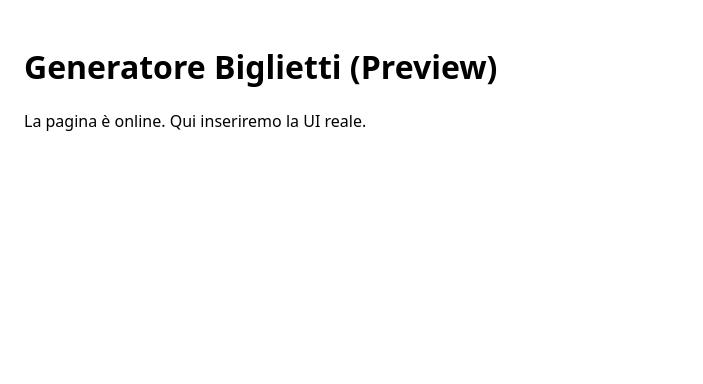
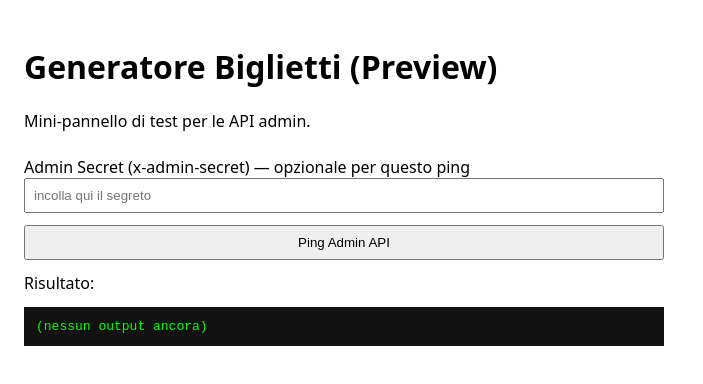
Before and after one commit to edysma/xmas-events-app, a Next.js app: page /admin/generator in a window 1280 px wide. Shown: the top 384 px of the page, without its empty margins (0-703 px from the left). Built offline with nearby package versions, Linux system fonts and the light colour scheme.

Commit message:
Update page.tsx

```diff
--- a/app/admin/generator/page.tsx
+++ b/app/admin/generator/page.tsx
@@ -1,8 +1,61 @@
+// app/admin/generator/page.tsx
+'use client';
+
+import React from 'react';
+
 export default function Page() {
+  const [secret, setSecret] = React.useState('');
+  const [result, setResult] = React.useState<string>('');
+  const [loading, setLoading] = React.useState(false);
+
+  async function handlePing() {
+    setLoading(true);
+    setResult('');
+    try {
+      const res = await fetch('/api/admin-ping', {
+        method: 'GET',
+        headers: {
+          // Non obbligatoria per /api/admin-ping, ma lasciamo lo schema
+          'x-admin-secret': secret || ''
+        },
+      });
+      const text = await res.text();
+      setResult(text);
+    } catch (err: any) {
+      setResult(String(err?.message || err));
+    } finally {
+      setLoading(false);
+    }
+  }
+
   return (
-    <main style={{padding:'24px', fontFamily:'system-ui'}}>
+    <main style={{ padding: 24, fontFamily: 'system-ui, -apple-system, Segoe UI, Roboto, Helvetica, Arial' }}>
       <h1>Generatore Biglietti (Preview)</h1>
-      <p>La pagina è online. Qui inseriremo la UI reale.</p>
+      <p>Mini-pannello di test per le API admin.</p>
+
+      <div style={{ marginTop: 24, display: 'grid', gap: 12, maxWidth: 640 }}>
+        <label>
+          <div>Admin Secret (x-admin-secret) — opzionale per questo ping</div>
+          <input
+            type="password"
+            placeholder="incolla qui il segreto"
+            value={secret}
+            onChange={(e) => setSecret(e.target.value)}
+            style={{ width: '100%', padding: 8 }}
+          />
+        </label>
+
+        <button onClick={handlePing} disabled={loading} style={{ padding: '8px 12px' }}>
+          {loading ? 'Pinging…' : 'Ping Admin API'}
+        </button>
+
+        <div>
+          <div>Risultato:</div>
+          <pre style={{ background: '#111', color: '#0f0', padding: 12, whiteSpace: 'pre-wrap' }}>
+            {result || '(nessun output ancora)'}
+          </pre>
+        </div>
+      </div>
     </main>
   );
 }
```
